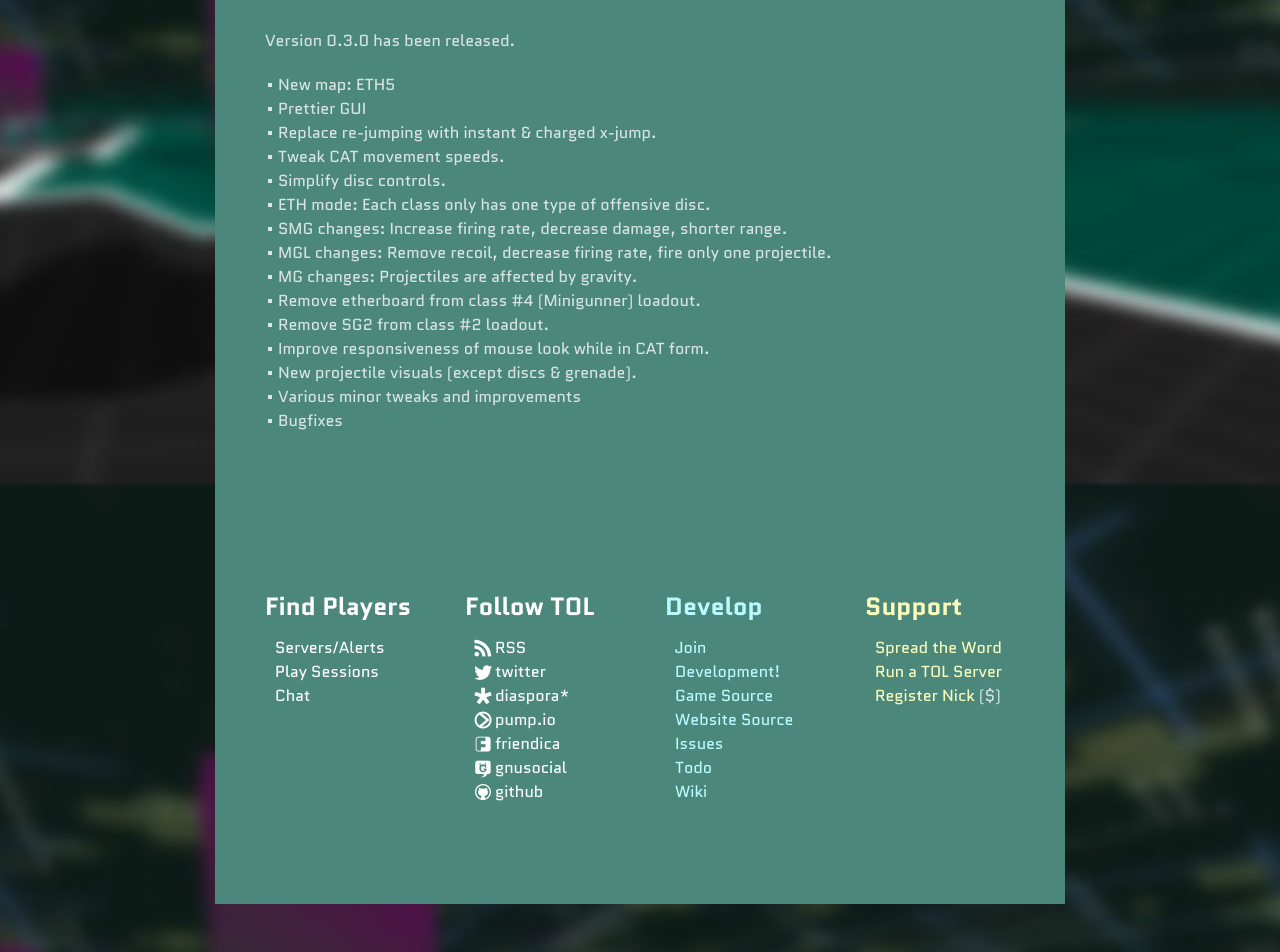
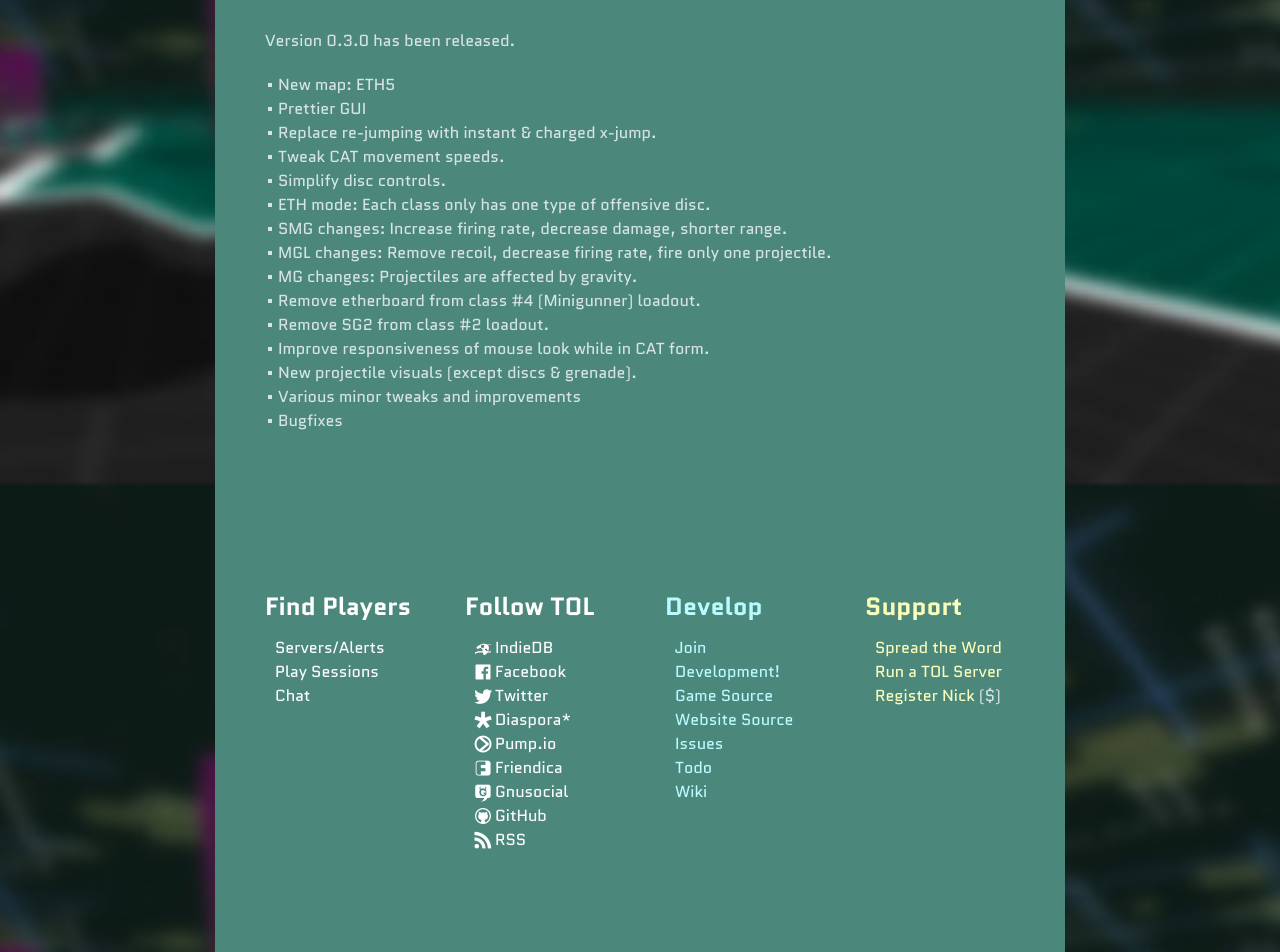
Before and after one commit to fr1tz/terminal-overload.org, a Jekyll site: the page built from index.html, in a window 1280 px wide. Shown: the part 1316-2268 px from the top of the page. Built offline with Jekyll 4.4.1, drawn with Linux system fonts in a browser that asks for light colours.

Commit message:
Add IndieDB and Facebook to footer.

```diff
--- a/_includes/footer.html
+++ b/_includes/footer.html
@@ -12,13 +12,15 @@
   <div class="column follow">
     <h1>Follow TOL</h1>
     <ul>
+      <li><a class="icon indiedb" href="http://www.indiedb.com/games/terminal-overload">IndieDB</a></li>
+      <li><a class="icon facebook" href="https://www.facebook.com/terminal.overload">Facebook</a></li>
+      <li><a class="icon twitter" href="https://twitter.com/_NOTC_">Twitter</a></li>
+      <li><a class="icon diaspora" href="https://despora.de/u/tol">Diaspora*</a></li>
+      <li><a class="icon pumpio" href="https://microca.st/tol">Pump.io</a></li>
+      <li><a class="icon friendica" href="https://squeet.me/profile/tol">Friendica</a></li>
+      <li><a class="icon gnusocial" href="https://gnusocial.de/tol">Gnusocial</a></li>
+      <li><a class="icon github" href="https://github.com/fr1tz/terminal-overload">GitHub</a></li>
       <li><a class="icon rss" href="{{ "/feed.xml" | prepend: site.baseurl }}">RSS</a></li>
-      <li><a class="icon twitter" href="https://twitter.com/_NOTC_">twitter</a></li>
-      <li><a class="icon diaspora" href="https://despora.de/u/tol">diaspora*</a></li>
-      <li><a class="icon pumpio" href="https://microca.st/tol">pump.io</a></li>
-      <li><a class="icon friendica" href="https://squeet.me/profile/tol">friendica</a></li>
-      <li><a class="icon gnusocial" href="https://gnusocial.de/tol">gnusocial</a></li>
-      <li><a class="icon github" href="https://github.com/fr1tz/terminal-overload/subscription">github</a></li>
     </ul>
   </div>
 
--- a/less/footer.less
+++ b/less/footer.less
@@ -43,6 +43,8 @@ footer {
     }
   }
 
+  .indiedb:before   {background-position: -180px bottom;}
+  .facebook:before  {background-position: -140px bottom;}
   .twitter:before   {background-position: -20px bottom;}
   .diaspora:before  {background-position: -40px bottom;}
   .pumpio:before    {background-position: -60px bottom;}
--- a/main.css
+++ b/main.css
@@ -489,6 +489,12 @@ footer .icon:before {
   height: 20px;
   background: url(images/sprite.png) bottom left no-repeat;
 }
+footer .indiedb:before {
+  background-position: -180px bottom;
+}
+footer .facebook:before {
+  background-position: -140px bottom;
+}
 footer .twitter:before {
   background-position: -20px bottom;
 }
```
Also changed, not shown: images/sprite.png.
